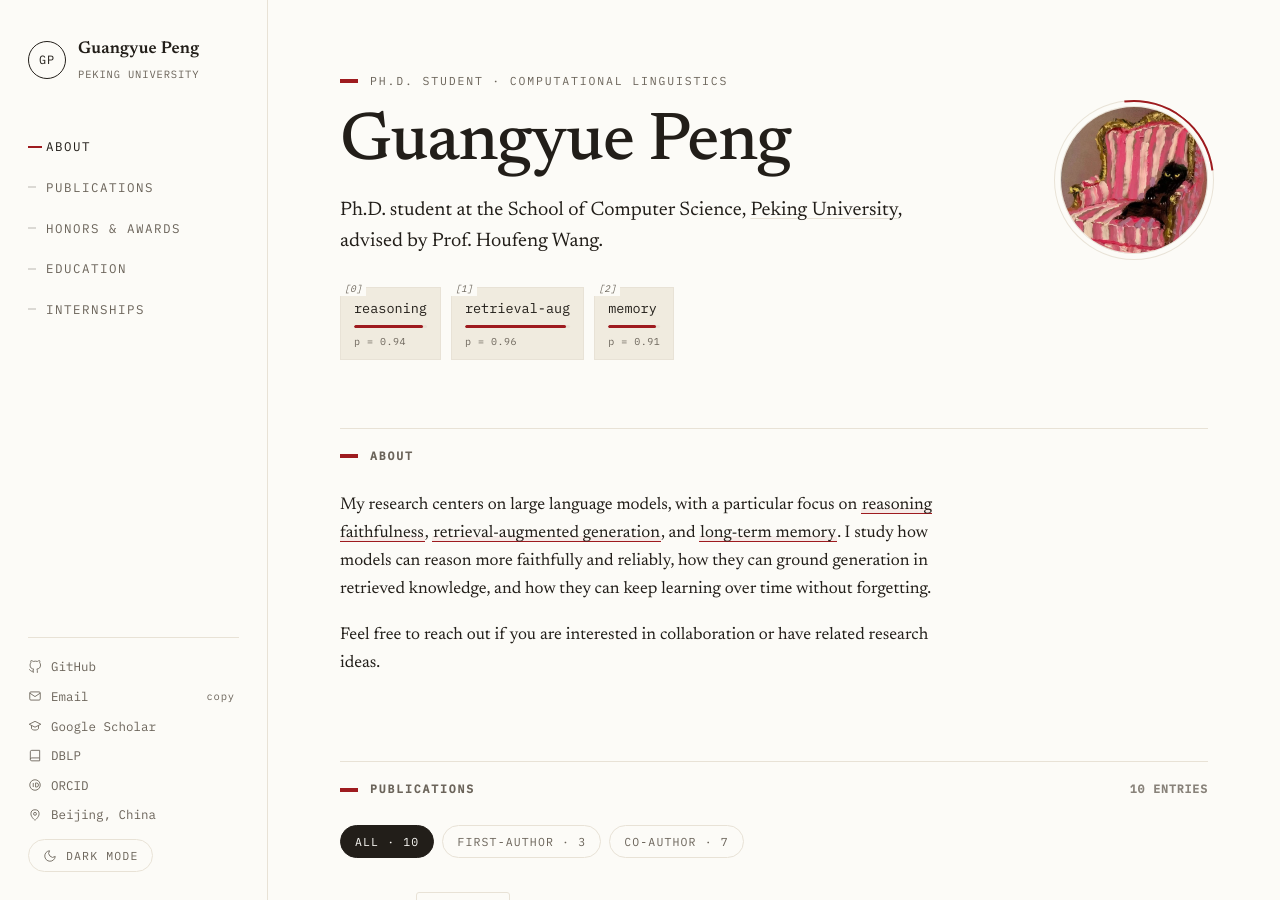
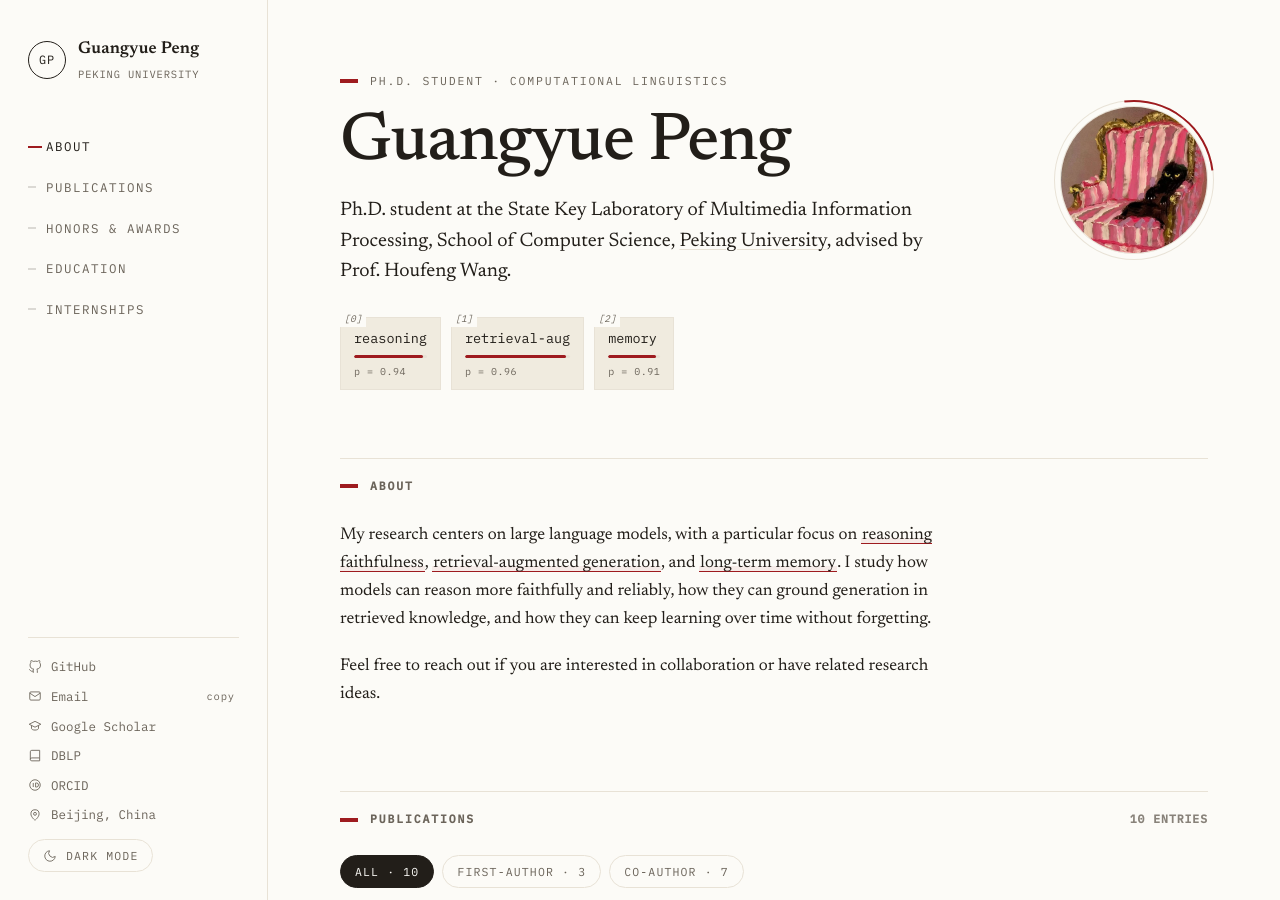
Before and after one commit to viniferagy/viniferagy.github.io, a Jekyll site: the page built from _pages/about.md, in a window 1280 px wide and 900 px high. Built offline with Jekyll 4.4.1, drawn with Linux system fonts in a browser that asks for light colours; some of the changed text lies outside the part shown.

Commit message:
update site

```diff
--- a/_pages/about.md
+++ b/_pages/about.md
@@ -11,7 +11,7 @@ redirect_from:
   <div class="hgroup">
     <p class="eyebrow">Ph.D. Student · Computational Linguistics</p>
     <h1>{{ site.author.name }}</h1>
-    <p class="lede">Ph.D. student at the School of Computer Science, <a href="https://english.pku.edu.cn/" target="_blank" rel="noopener">Peking University</a>, advised by Prof.&nbsp;Houfeng&nbsp;Wang.</p>
+    <p class="lede">Ph.D. student at the State Key Laboratory of Multimedia Information Processing, School of Computer Science, <a href="https://english.pku.edu.cn/" target="_blank" rel="noopener">Peking University</a>, advised by Prof.&nbsp;Houfeng&nbsp;Wang.</p>
     <div class="tokens" aria-label="Research focus: reasoning, retrieval augmentation, memory">
       <span class="tok" data-gloss="improving faithfulness of chain-of-thought generation" style="--p:.94"><i class="ix">[0]</i>reasoning<span class="bar"><i></i></span><span class="p">p = 0.94</span></span>
       <span class="tok" data-gloss="enhancing retrieval for in-context learning" style="--p:.96"><i class="ix">[1]</i>retrieval-aug<span class="bar"><i></i></span><span class="p">p = 0.96</span></span>
@@ -189,7 +189,7 @@ redirect_from:
   <div class="rows">
     <div class="row">
       <div class="when">2023.09 — 2028.07<br>(expected)</div>
-      <p class="what"><b>Ph.D., Peking University</b><small>Computer Software and Theory, School of Computer Science</small></p>
+      <p class="what"><b>Ph.D., Peking University</b><small>State Key Laboratory of Multimedia Information Processing, School of Computer Science</small></p>
     </div>
     <div class="row">
       <div class="when">2019.09 — 2023.07</div>
```
